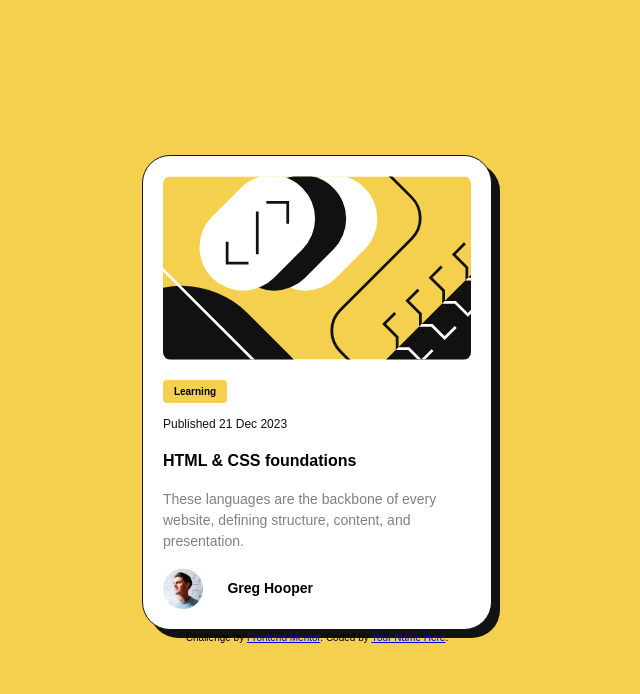
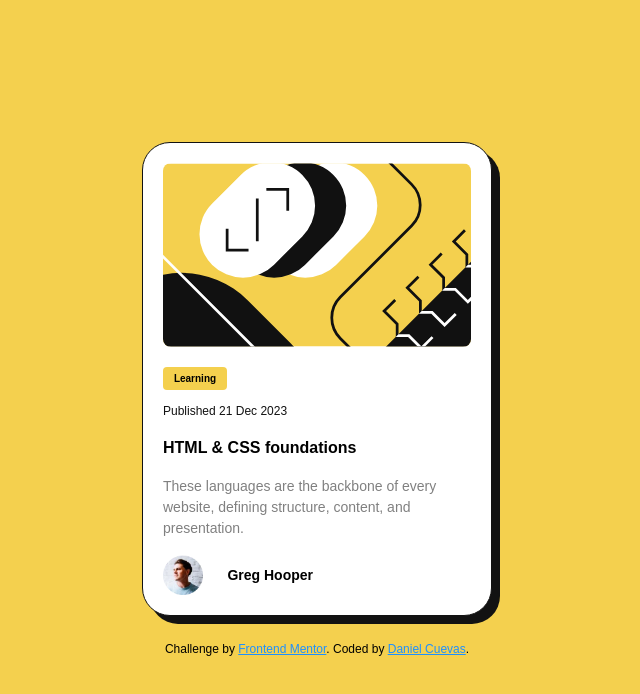
Before and after one commit to dcuevasdev/blog-preview-card, a plain HTML site: page index.html in a window 1280 px wide. Shown: the whole page, without its empty margins (323-963 px from the left). Drawn offline with Linux system fonts and the light colour scheme.

Commit message:
Styles for footer

```diff
--- a/CSS/styles.css
+++ b/CSS/styles.css
@@ -92,3 +92,16 @@ html {
     width: 350px;
   }
 }
+
+/*=== Footer ===*/
+.footer {
+  margin-top: 2.4rem;
+  font-size: 1.2rem;
+}
+.footer a {
+  color: dodgerblue;
+}
+.footer a:hover {
+  font-size: 1.4rem;
+  text-decoration: none;
+}
--- a/index.html
+++ b/index.html
@@ -41,7 +41,10 @@
         Challenge by
         <a href="https://www.frontendmentor.io?ref=challenge" target="_blank"
           >Frontend Mentor</a
-        >. Coded by <a href="#">Your Name Here</a>.
+        >. Coded by
+        <a href="https://twitter.com/dcuevasdev" target="_blank"
+          >Daniel Cuevas</a
+        >.
       </footer>
     </div>
   </body>
```
